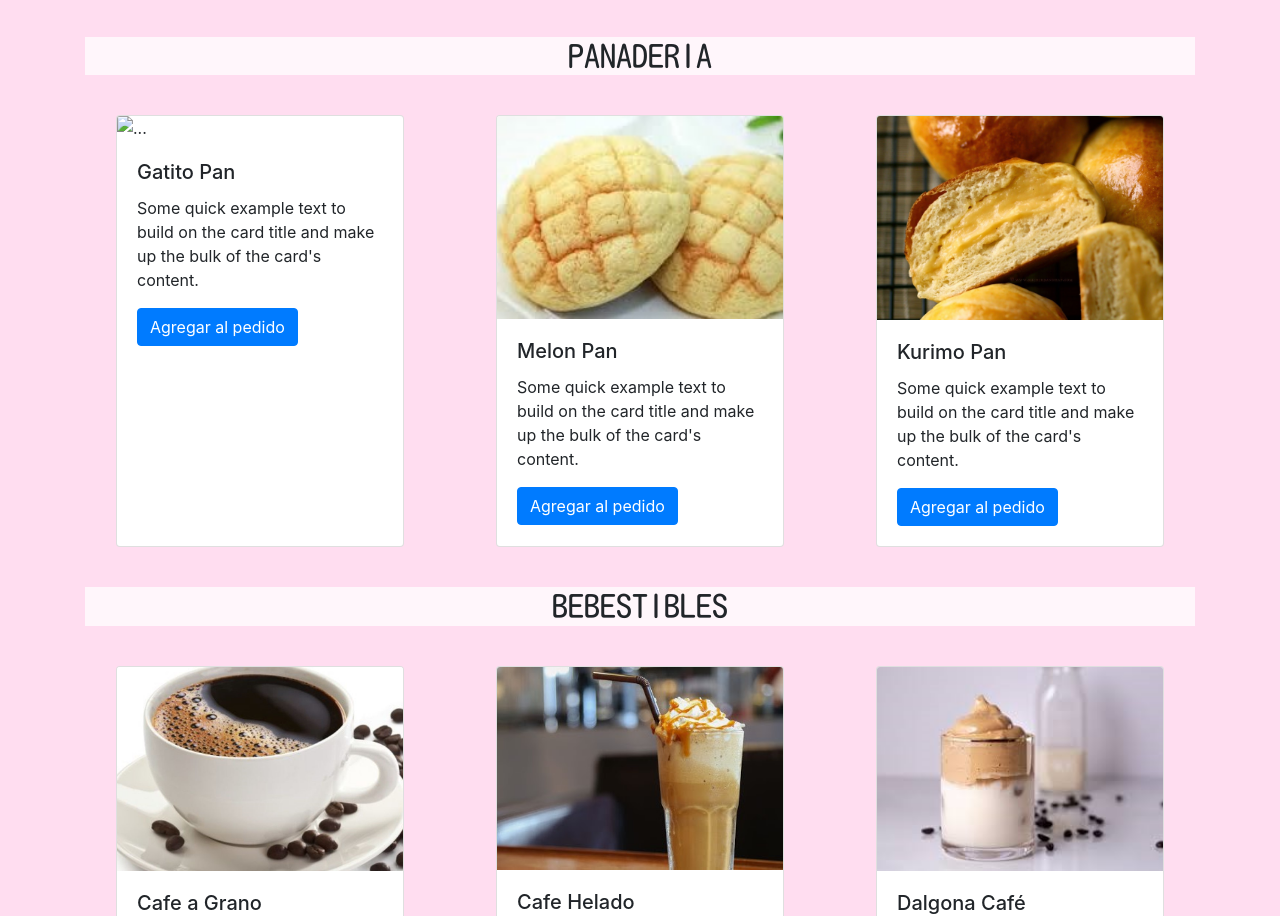
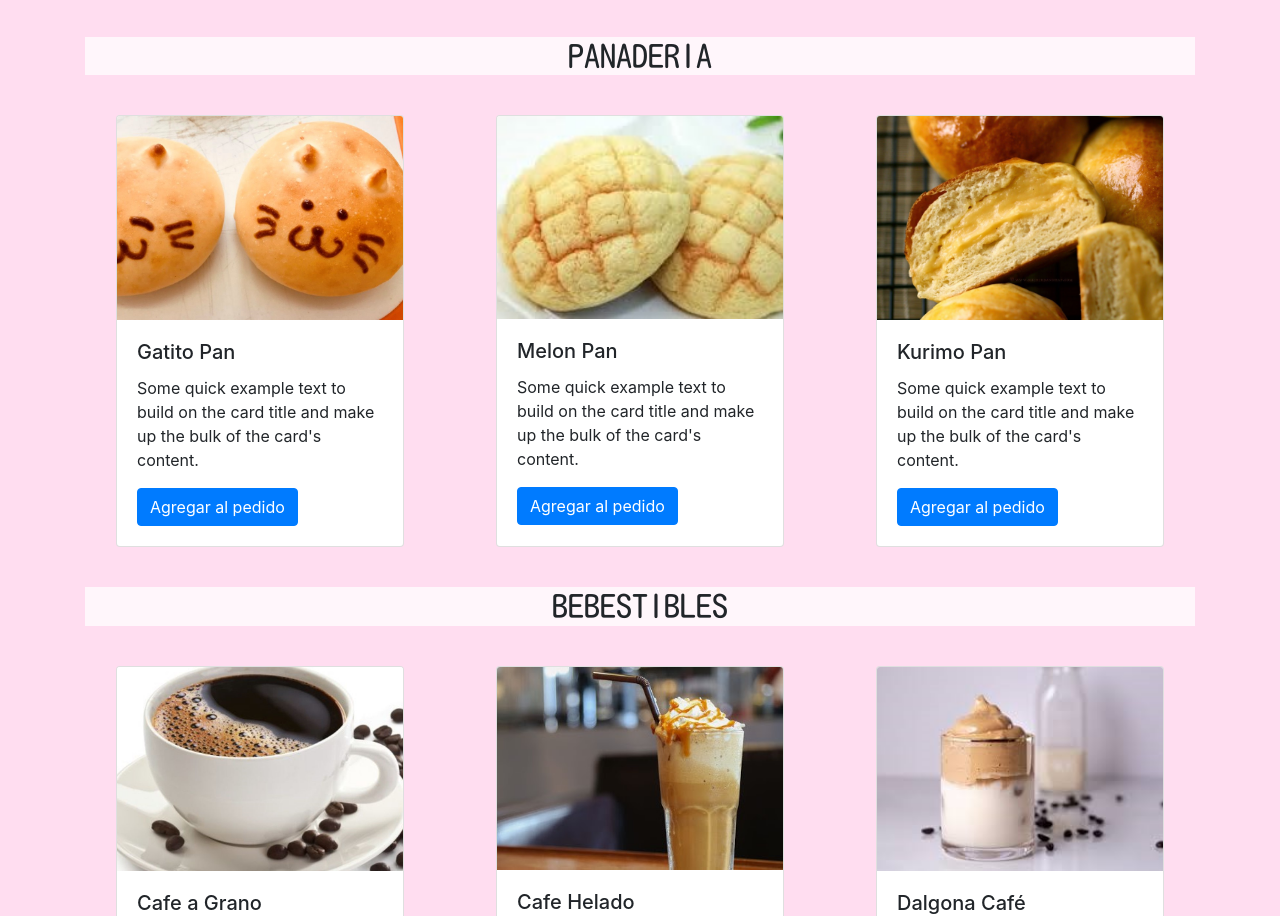
Before and after one commit to Nnarere/cafekawaii, a plain HTML site: page index.html in a window 1280 px wide. Shown: the part 1167-2083 px from the top of the page. Drawn offline with nearby package versions, Linux system fonts and the light colour scheme; files that its build step writes are made by us from their sources; the site is published under a folder, as on GitHub Pages, so addresses that start at the root find nothing; a script that the page names is missing.

Commit message:
arreglo de html

```diff
--- a/index.html
+++ b/index.html
@@ -135,7 +135,7 @@
         <div class="row pasteleria__row">
             <div class="col-lg-4 pasteleria__card">
                 <div class="card" style="width: 18rem;">
-                    <img src="/images/gatito.jpg" class="card-img-top" alt="...">
+                    <img src="images/gatito.jpg" class="card-img-top" alt="...">
                     <div class="card-body">
                         <h5 class="card-title">Gatito Pan</h5>
                         <p class="card-text">Some quick example text to build on the card title and make up the bulk of the card's content.</p>
```
